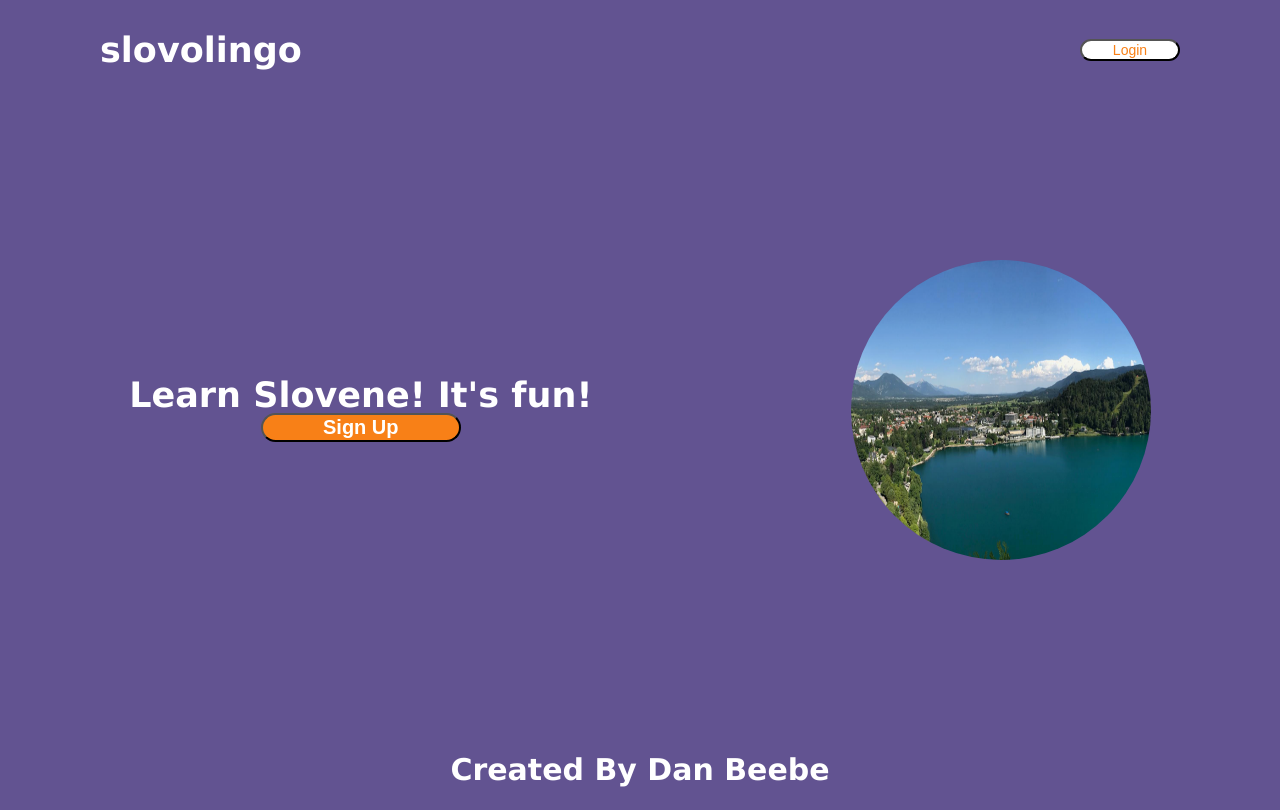
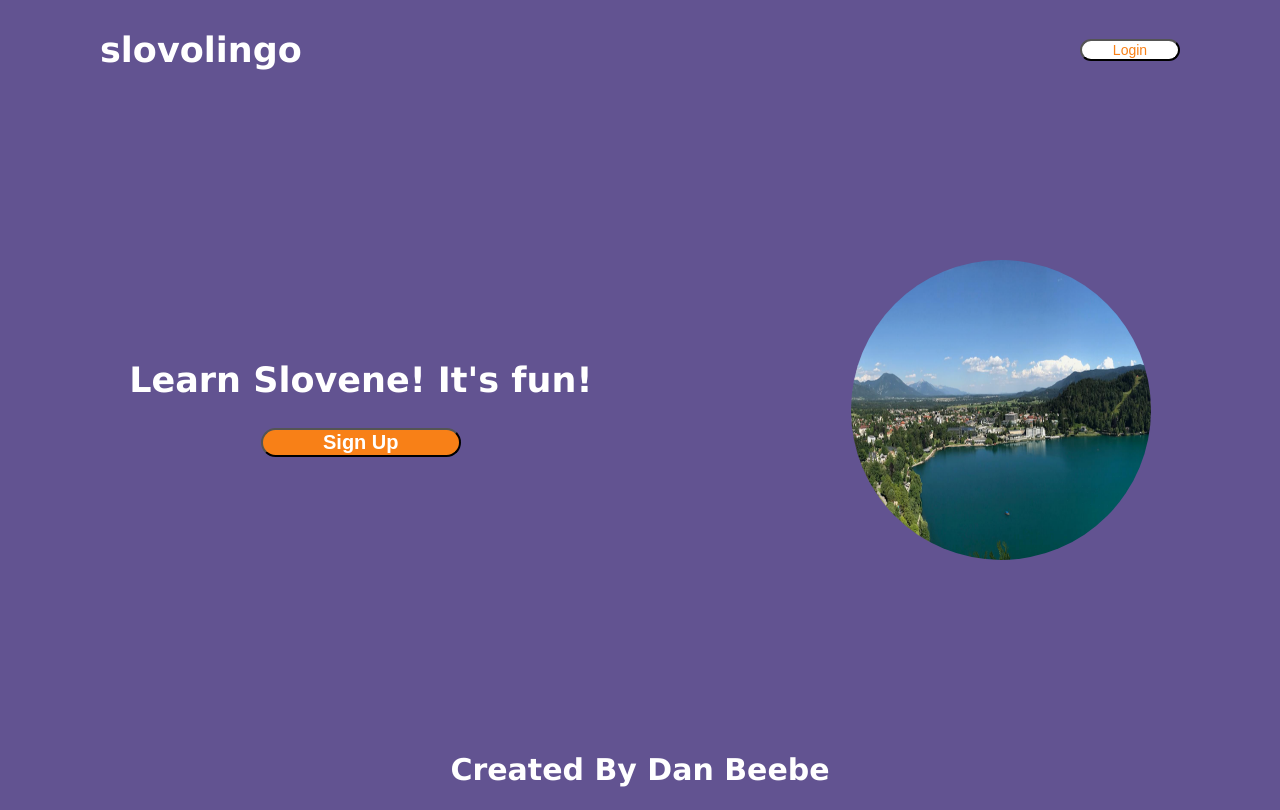
Before and after one commit to danielwbeebe/Slovene-Language-App, a React (Create React App) app in the folder client/: page / in a window 1280 px wide. Built offline with nearby package versions, Linux system fonts and the light colour scheme; the HTML template or start-up script is replaced by a standard one.

Commit message:
css style edits to welcome page

```diff
--- a/client/src/App.css
+++ b/client/src/App.css
@@ -83,6 +83,10 @@ table {
   align-items: center;
   background-color: #625391;
   color: white;
+}
+
+.welcome-message {
+  padding-bottom: 30px;
 }
 
 .welcome-right {
```
